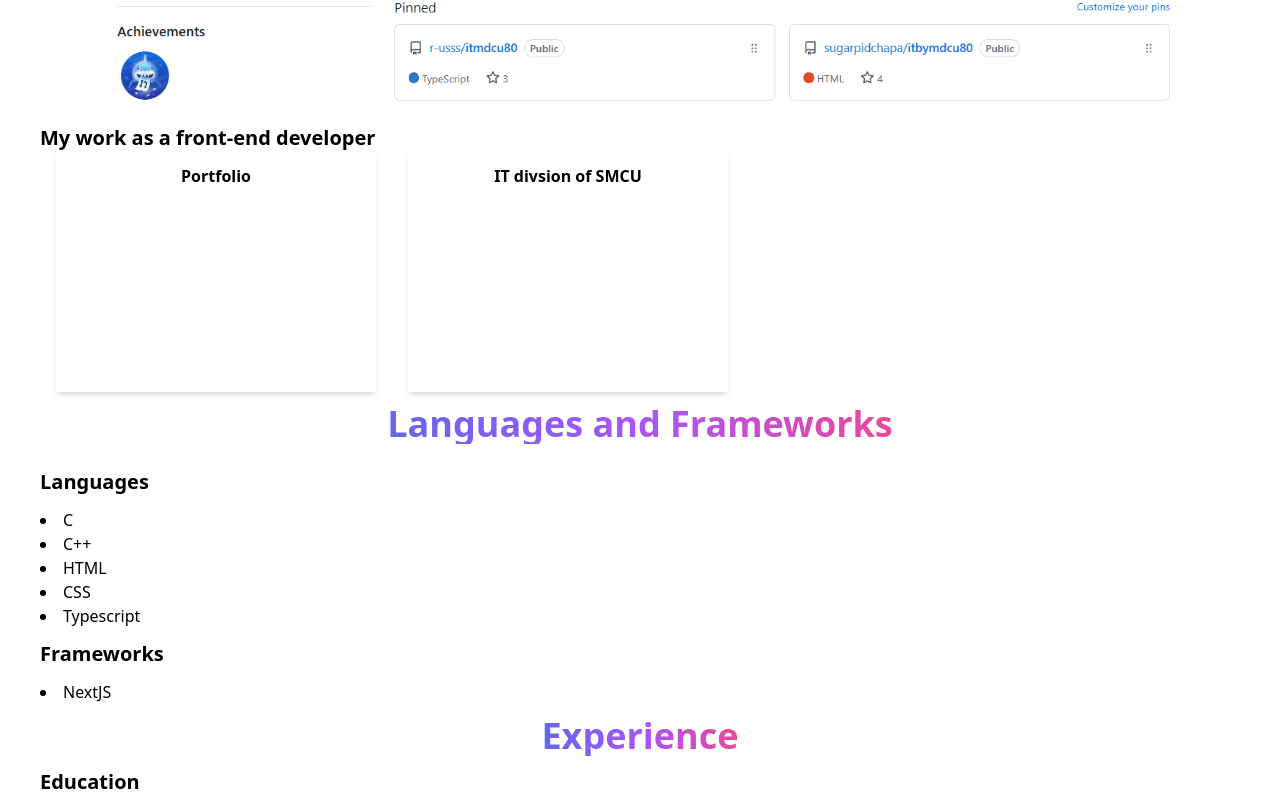
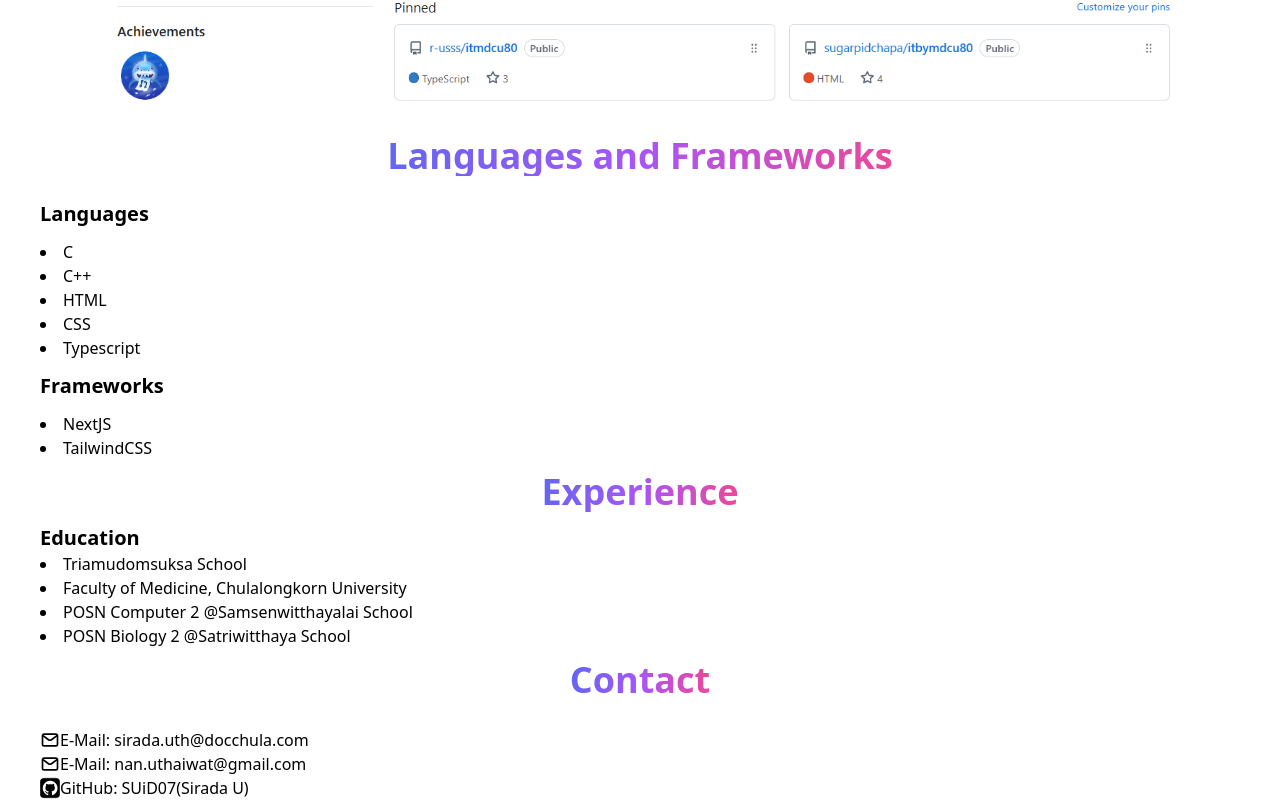
Before and after one commit to SUiD07/Sirada-portfolio, a Next.js app: page / in a window 1280 px wide. Shown: the part 1036-1836 px from the top of the page. Built offline with nearby package versions, Linux system fonts and the light colour scheme.

Commit message:
feat: add additional information

```diff
--- a/components/Contact.tsx
+++ b/components/Contact.tsx
@@ -9,7 +9,7 @@ export default function Contact() {
       <div className="my-4">
         <div className="flex">
           <Image src={email} alt="email" width={20} height={20} />
-          E-mail: sirada.uth@docchula.com
+          E-Mail: sirada.uth@docchula.com
         </div>
         <div className="flex">
           <Image src={email} alt="email" width={20} height={20} />
--- a/components/Experience.tsx
+++ b/components/Experience.tsx
@@ -7,7 +7,9 @@ export default function Experience() {
       <li>Triamudomsuksa School</li>
       <li>Faculty of Medicine, Chulalongkorn University</li>
       {/* <div className="font-semibold text-xl">Past activities</div> */}
-      <li>POSN Computer 2 @Samsenwithayalai School</li>
+      <li>POSN Computer 2 @Samsenwitthayalai School</li>
+      <li>POSN Biology 2 @Satriwitthaya School</li>
+
       {/* <li>Support team IT 34thSyringe Games </li>
       <li>ผู้ดูแล website AMSci</li> */}
     </>
--- a/components/Navbar.tsx
+++ b/components/Navbar.tsx
@@ -11,7 +11,7 @@ export default function Navbar() {
             <>
               <div
                 key={index}
-                className="hover:text-xl max-md:text-sm mx-4 text-white"
+                className="hover:font-bold max-md:text-sm mx-4 text-white"
               >
                 <a href={item.id}>{item.sec}</a>
               </div>
--- a/components/Work.tsx
+++ b/components/Work.tsx
@@ -14,12 +14,12 @@ export default function Work() {
           className="bg-gradient-to-r from-indigo-500 via-purple-500 to-pink-500 rounded-md p-2 font-semibold text-white"
         >Click here</a>
       <Image src={githubprofile} alt="profile" className="my-3" />
-      <div className="text-xl font-bold">My work as a front-end developer</div>
+      {/* <div className="text-xl font-bold">My work as a front-end developer</div>
       {workList.map((workItem, workIndex) => (
         <div className="shadow-md w-80 h-60 inline-block mx-4">
           <div className="py-3 font-bold text-center">{workItem.work}</div>
         </div>
-      ))}
+      ))} */}
     </>
   );
 }
--- a/constants/langList.tsx
+++ b/constants/langList.tsx
@@ -7,4 +7,6 @@ export const langList=[
 ]
 export const FramewList=[
     {name:"NextJS"},
+    {name:"TailwindCSS"},
+
 ]
```
